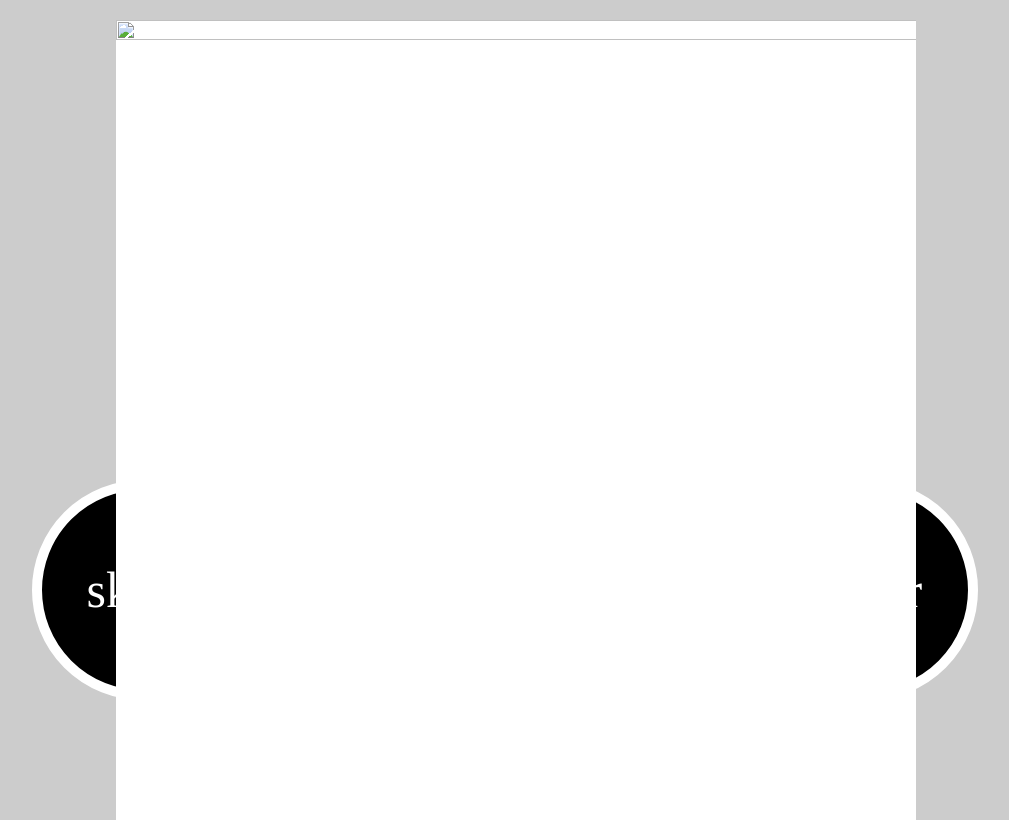
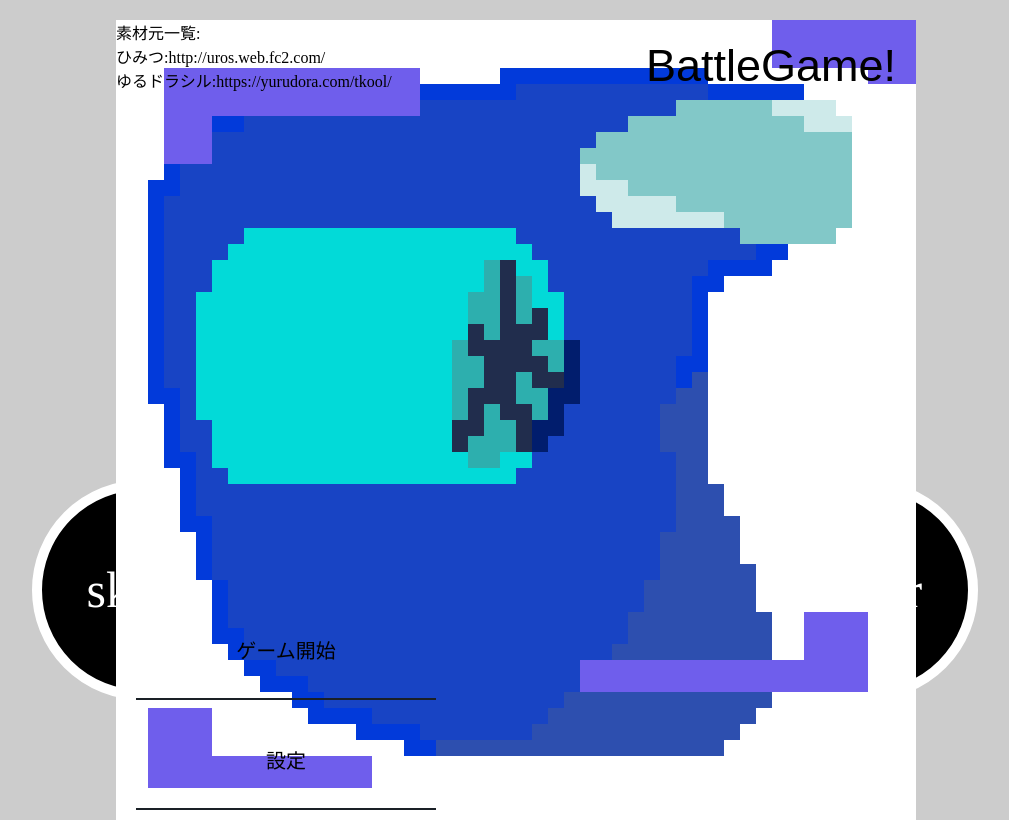
Before and after one commit to 12345ff/Game1, a plain HTML site: page index.html in a window 1280 px wide. Shown: the whole page, without its empty margins (124-1133 px from the left). Drawn offline with Linux system fonts and the light colour scheme.

Commit message:
Add files via upload

```diff
--- a/index.html
+++ b/index.html
@@ -3,7 +3,7 @@
     <head>
         <meta>
         <link rel="stylesheet" href="style.css">
-        <script src="../node_modules/requirejs/require.js" data-main="./Script/main.js"></script>
+        <script src="./requirejs/require.js" data-main="./Script/main.js"></script>
     </head>
     <body>
         <div id="touchZone"></div>
```
